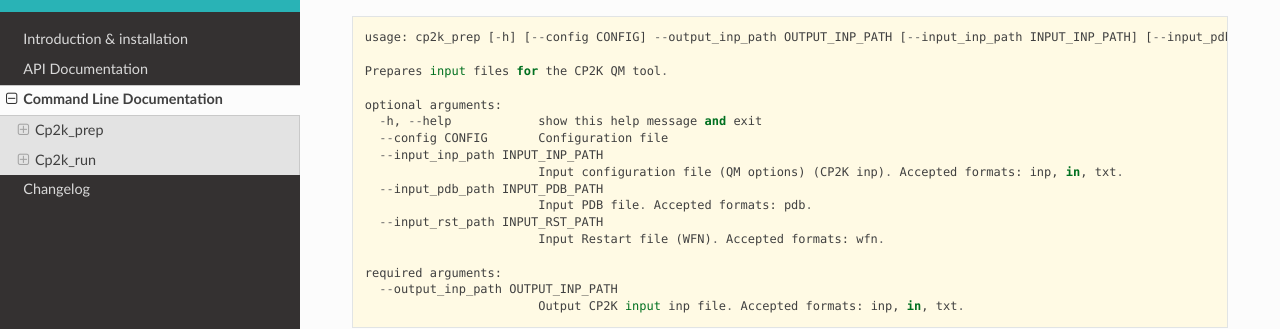
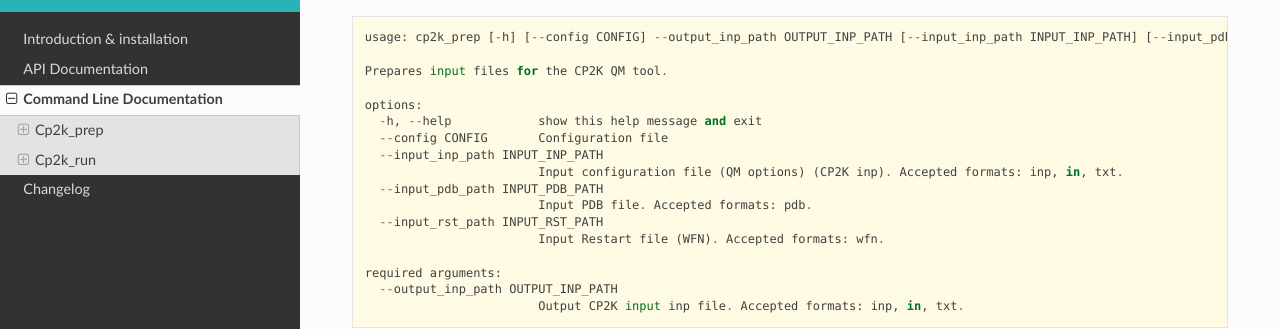
Before and after one commit to bioexcel/biobb_cp2k, a Sphinx documentation site: the page built from biobb_cp2k/docs/source/command_line.md, in a window 1280 px wide and 900 px high, scrolled down 390 px. Shown: the part 162-491 px from the top of the window. Built offline with Sphinx 7.4.7 and the Read the Docs theme 3.1.0, drawn with Linux system fonts in a browser that asks for light colours; some of the changed text lies outside the part shown.

```diff
--- a/biobb_cp2k/docs/source/command_line.md
+++ b/biobb_cp2k/docs/source/command_line.md
@@ -17,7 +17,7 @@ cp2k_prep -h
 
     Prepares input files for the CP2K QM tool.
 
-    optional arguments:
+    options:
       -h, --help            show this help message and exit
       --config CONFIG       Configuration file
       --input_inp_path INPUT_INP_PATH
@@ -84,7 +84,7 @@ cp2k_run -h
 
     Running atomistic simulations of solid state, liquid, molecular, periodic, material, crystal, and biological systems using CP2K QM tool.
 
-    optional arguments:
+    options:
       -h, --help            show this help message and exit
       --config CONFIG       Configuration file
 
```
